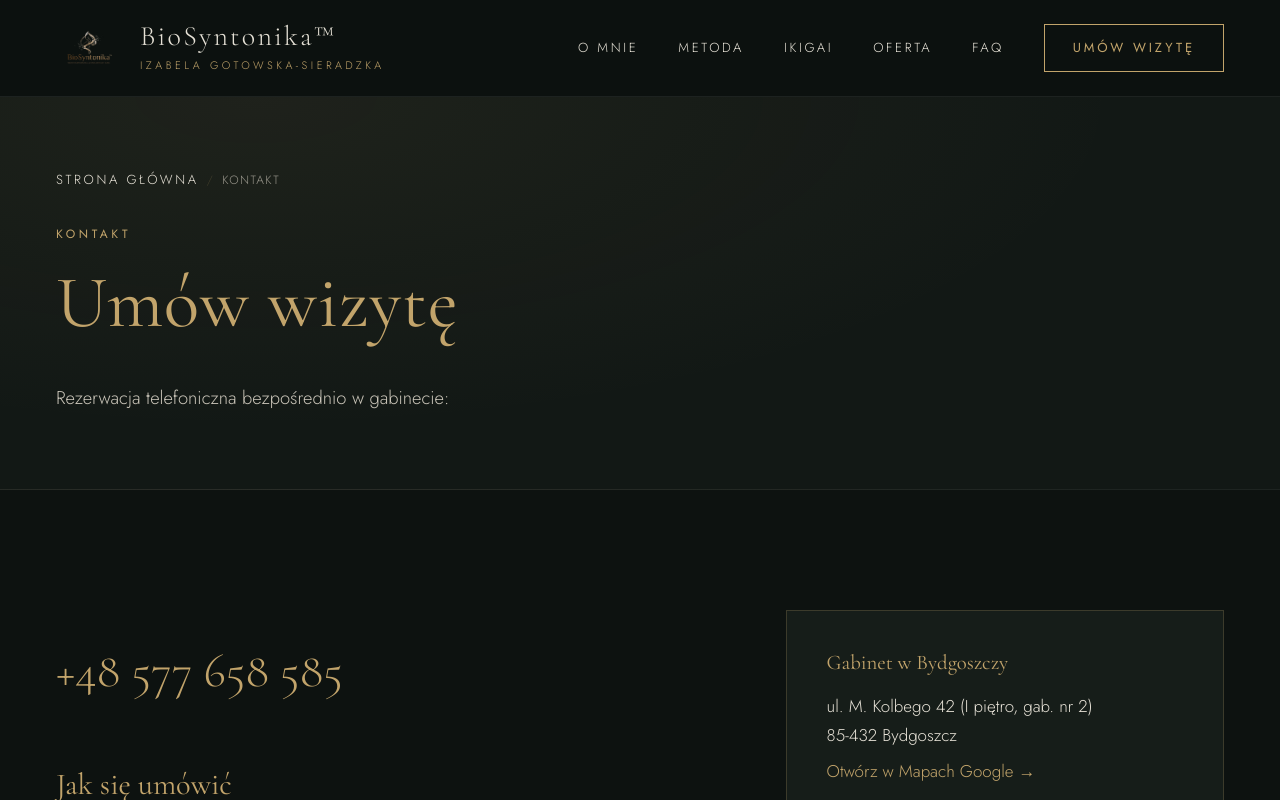
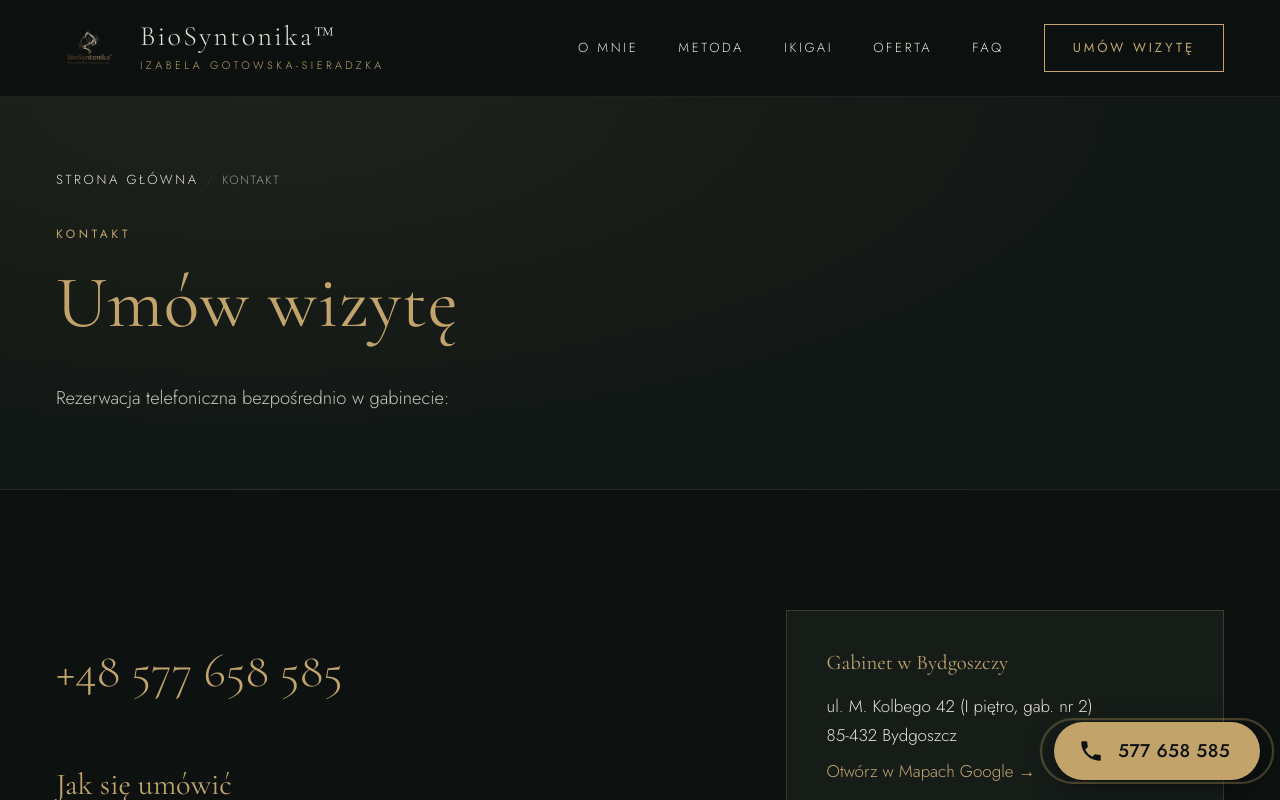
Before and after one commit to wojciech-korzeniewski/biosyntonika, a Next.js app: page /kontakt in a window 1280 px wide. Shown: the top 800 px of the page. Built offline with nearby package versions, Linux system fonts and the light colour scheme; no server answers.

Commit message:
feat: add floating call button component for easy contact access

```diff
--- a/src/app/layout.tsx
+++ b/src/app/layout.tsx
@@ -3,6 +3,7 @@ import { Cormorant_Garamond, Jost } from 'next/font/google'
 import Image from 'next/image'
 import Link from 'next/link'
 import React from 'react'
+import { CallButton } from '@/components/CallButton'
 import { MobileMenu } from '@/components/MobileMenu'
 import { site } from '@/content/site'
 import { SITE_URL } from '@/lib/seo'
@@ -111,6 +112,7 @@ export default function RootLayout({ children }: { children: React.ReactNode })
             © {new Date().getFullYear()} {site.name}
           </div>
         </footer>
+        <CallButton />
       </body>
     </html>
   )
--- a/src/app/styles.css
+++ b/src/app/styles.css
@@ -417,3 +417,62 @@ select.ikg-input { appearance: none; }
 @media (prefers-reduced-motion: reduce) {
   .coach .msg.wait, .venncard .va-new { animation: none; }
 }
+
+/* Pływający przycisk telefonu */
+.call-fab {
+  position: fixed;
+  right: max(20px, env(safe-area-inset-right));
+  bottom: max(20px, env(safe-area-inset-bottom));
+  z-index: 90;
+  display: inline-flex;
+  align-items: center;
+  gap: 14px;
+  padding: 16px 30px 16px 24px;
+  border-radius: 999px;
+  background: var(--gold);
+  color: var(--bg);
+  font-family: var(--font-sans), system-ui, sans-serif;
+  font-weight: 500;
+  font-size: 1.15rem;
+  letter-spacing: 0.02em;
+  line-height: 1;
+  box-shadow: 0 8px 28px rgb(0 0 0 / 0.45);
+  transition: background 0.2s, transform 0.2s;
+}
+.call-fab:hover,
+.call-fab:focus-visible { background: var(--gold-light); color: var(--bg); transform: translateY(-2px); }
+.call-fab:focus-visible { outline: 2px solid var(--text); outline-offset: 3px; }
+.call-fab-icon { width: 26px; height: 26px; flex: none; }
+.call-fab::before {
+  content: '';
+  position: absolute;
+  inset: 0;
+  border-radius: inherit;
+  border: 2px solid var(--gold);
+  animation: call-pulse 2.4s ease-out infinite;
+  pointer-events: none;
+}
+@keyframes call-pulse {
+  0% { opacity: 0.7; transform: scale(1); }
+  100% { opacity: 0; transform: scale(1.25); }
+}
+
+@media (max-width: 760px) {
+  .call-fab { width: 60px; height: 60px; padding: 0; justify-content: center; }
+  .call-fab-label { display: none; }
+  .call-fab-icon { width: 28px; height: 28px; animation: call-ring 3s ease-in-out infinite; }
+}
+@keyframes call-ring {
+  0%, 70%, 100% { transform: rotate(0); }
+  74%, 82%, 90% { transform: rotate(-14deg); }
+  78%, 86%, 94% { transform: rotate(14deg); }
+}
+
+@media (prefers-reduced-motion: reduce) {
+  .call-fab::before, .call-fab-icon { animation: none; }
+}
+
+@media print { .call-fab { display: none; } }
+
+/* Miejsce na przycisk telefonu, żeby nie zasłaniał stopki */
+.footer-bottom { padding-bottom: 96px; }
--- /dev/null
+++ b/src/components/CallButton.tsx
@@ -0,0 +1,20 @@
+import { site } from '@/content/site'
+
+const tel = (phone: string) => `tel:${phone.replace(/\s/g, '')}`
+
+// Pływający przycisk „Zadzwoń” – na desktopie pigułka z numerem, na telefonie okrągła ikona
+export function CallButton() {
+  const phone = site.contact.bookingPhone
+  const display = phone.replace(/^\+48\s*/, '')
+  return (
+    <a href={tel(phone)} className="call-fab" aria-label={`Zadzwoń: ${phone}`}>
+      <svg className="call-fab-icon" viewBox="0 0 24 24" aria-hidden="true" focusable="false">
+        <path
+          fill="currentColor"
+          d="M6.62 10.79a15.05 15.05 0 0 0 6.59 6.59l2.2-2.2a1 1 0 0 1 1.02-.24c1.12.37 2.33.57 3.57.57a1 1 0 0 1 1 1V20a1 1 0 0 1-1 1A17 17 0 0 1 3 4a1 1 0 0 1 1-1h3.5a1 1 0 0 1 1 1c0 1.25.2 2.45.57 3.57a1 1 0 0 1-.25 1.02l-2.2 2.2Z"
+        />
+      </svg>
+      <span className="call-fab-label">{display}</span>
+    </a>
+  )
+}
```
